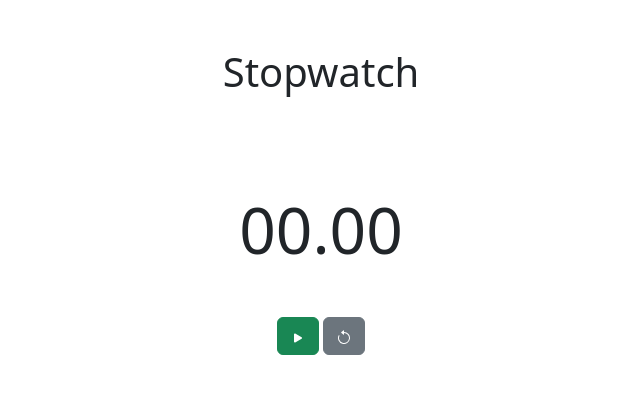
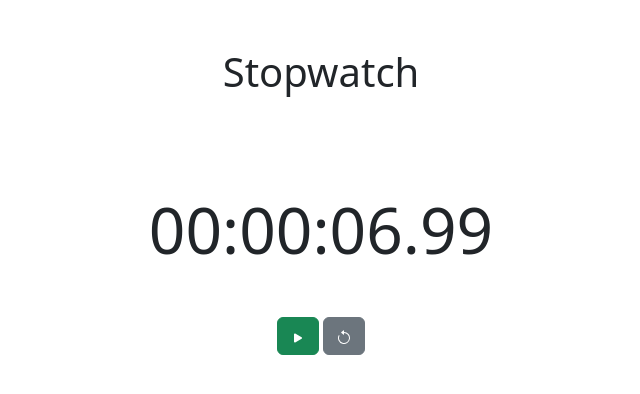
Before and after one commit to rafael-branco/stopwatch, a plain HTML site: page index.html in a window 1280 px wide. Both pictures are taken after a click on the button 616 px from the left and 335 px from the top of the page. Shown: the whole page, without its empty margins (319-959 px from the left). Drawn offline with nearby package versions, Linux system fonts and the light colour scheme.

Commit message:
Add start stopwatch feature

```diff
--- a/index.html
+++ b/index.html
@@ -23,9 +23,9 @@
     <main>
 
         <h1 class="mt-5 mb-5">Stopwatch</h1>
-        <div class="mt-5 display-3" id="stopwatch">00.00</div>
+        <div class="mt-5 display-3" id="stopwatch">00:00:00.00</div>
         <div class="buttons-box mt-5">
-            <button type="button" class="btn btn-success">
+            <button type="button" class="btn btn-success" onclick="startStopwatch()">
                 <svg xmlns="http://www.w3.org/2000/svg" width="16" height="16" fill="currentColor"
                     class="bi bi-play-fill" viewBox="0 0 16 16">
                     <path
@@ -44,6 +44,42 @@
             </button>
         </div>
     </main>
+    <script>
+
+        let time = 0;
+        let stopwatchOn = false;
+        let stopwatch;
+
+        function updateStopwatch(timeString){
+            let stopwatch = document.getElementById('stopwatch');
+            stopwatch.innerHTML = timeString;
+        }
+
+        function runStopwatch(){
+            let hours = Math.floor(time / 3600000).toString().padStart(2, '0');
+            let minutes = Math.floor((time % 3600000) / 60000).toString().padStart(2, '0');
+            let seconds = Math.floor((time % 60000) / 1000).toString().padStart(2, '0');
+            let milliseconds = Math.floor((time % 1000) / 10).toString().padStart(2, '0');
+
+            let timeString = `${hours}:${minutes}:${seconds}.${milliseconds}`;
+
+            updateStopwatch(timeString);
+
+            time += 10;
+
+        }
+
+        function startStopwatch(){
+            if(!stopwatchOn){
+                stopwatchOn = true;
+                stopwatch = setInterval(runStopwatch, 1);
+            }
+        }
+
+
+
+
+    </script>
     <script src="https://cdn.jsdelivr.net/npm/bootstrap@5.3.3/dist/js/bootstrap.bundle.min.js"
         integrity="sha384-YvpcrYf0tY3lHB60NNkmXc5s9fDVZLESaAA55NDzOxhy9GkcIdslK1eN7N6jIeHz"
         crossorigin="anonymous"></script>
```
